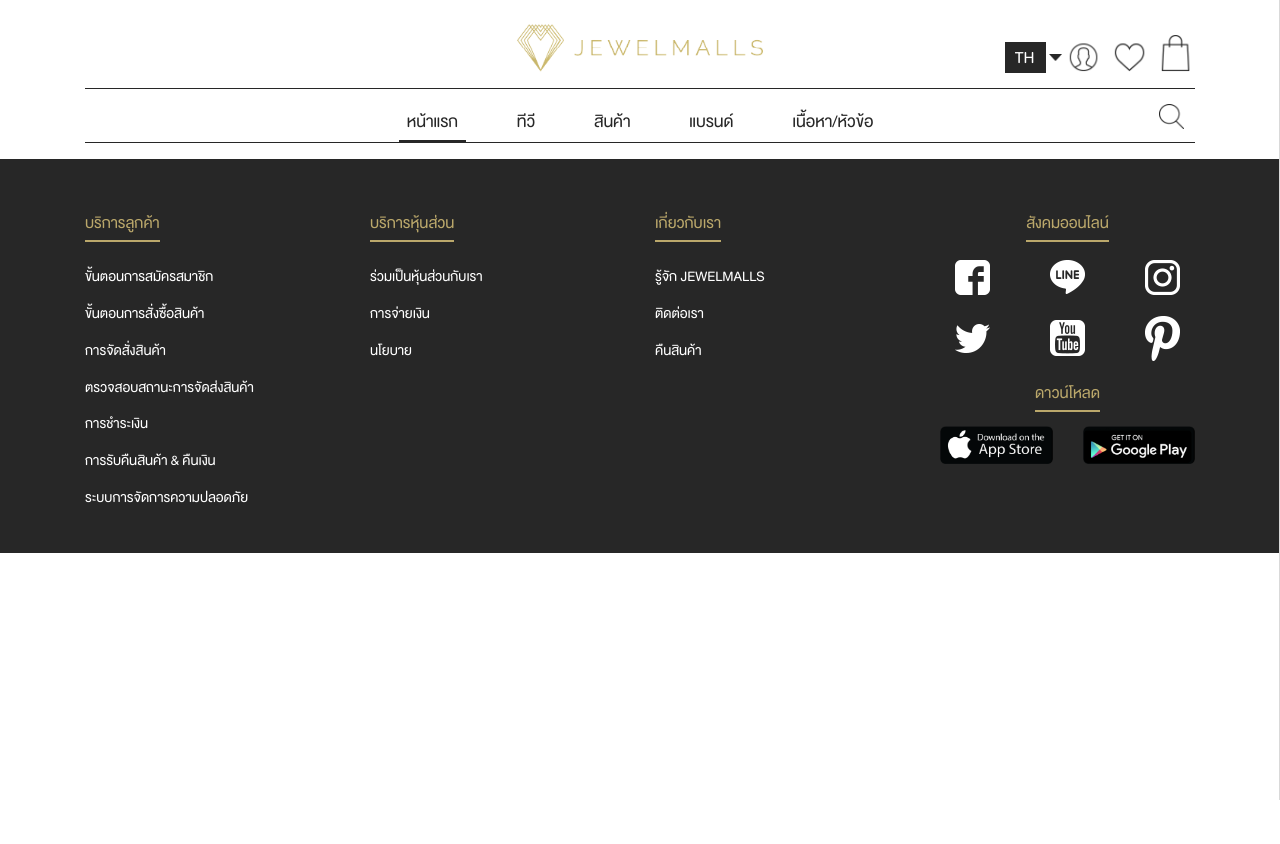
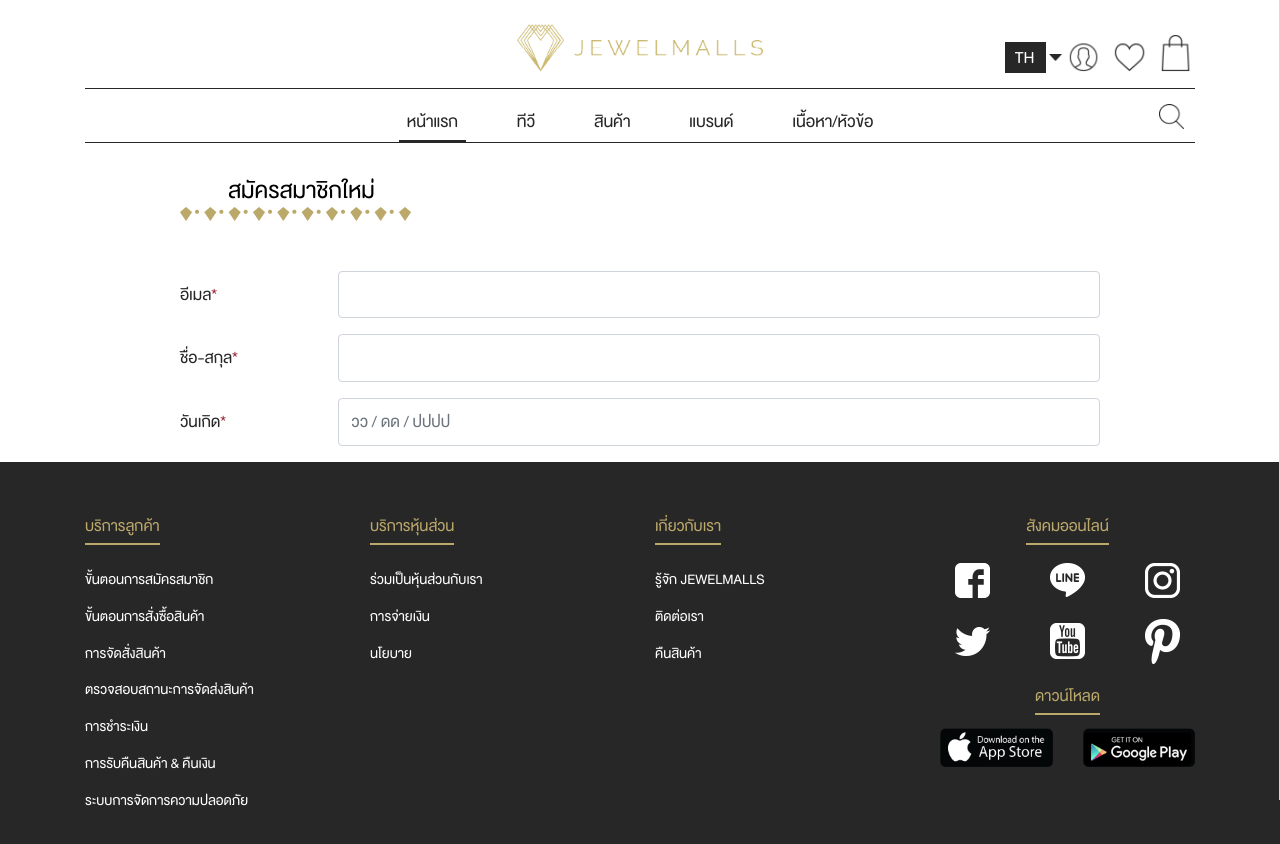
Before and after one commit to 2b-dev/jewelmalls, a website: page register.html in a window 1280 px wide. Before the commit the page ends 800 px from the top, so only its background shows below. Drawn offline with nearby package versions, Linux system fonts and the light colour scheme.

```diff
--- a/css/style.css
+++ b/css/style.css
@@ -2014,6 +2014,16 @@
   width: 80%;
   text-align: center;
 }
+.form-register label.col-form-label{
+  font-size: 1.4em;
+}
+.form-register label.col-form-label span{
+  color: #911524;
+}
+.form-register input.form-control{
+  font-size: 1.4em;
+  color: #bba86b;
+}
 @media (max-width: 699px) {
   header {
     padding-top: 0.5rem;
--- a/register.html
+++ b/register.html
@@ -627,7 +627,37 @@
     <section class="section-register mt-3 mt-md-5 mt-lg-3">
       <div class="container">
         <div class="row justify-content-center">
-
+          <div class="col-12 col-md-10">
+            <div class="row">
+              <div class="col-12 mt-3 mb-5 text-center d-flex justify-content-center justify-content-lg-start">
+                <p class="title-section under-line-flower">สมัครสมาชิกใหม่</p>
+              </div>
+              <div class="col-12">
+                <div class="form-group row form-register d-flex align-items-center">
+                  <label for="emailip" class="col-sm-2 col-form-label">อีเมล<span>*</span></label>
+                  <div class="col-sm-10">
+                    <input type="email" class="form-control" id="emailip" placeholder="">
+                  </div>
+                </div>
+              </div>
+              <div class="col-12">
+                <div class="form-group row form-register d-flex align-items-center">
+                  <label for="nameip" class="col-sm-2 col-form-label">ชื่อ-สกุล<span>*</span></label>
+                  <div class="col-sm-10">
+                    <input type="text" class="form-control" id="nameip" placeholder="">
+                  </div>
+                </div>
+              </div>
+              <div class="col-12">
+                <div class="form-group row form-register d-flex align-items-center">
+                  <label for="dateip" class="col-sm-2 col-form-label">วันเกิด<span>*</span></label>
+                  <div class="col-sm-10">
+                    <input type="text" class="form-control" id="dateip" placeholder="วว / ดด / ปปปป">
+                  </div>
+                </div>
+              </div>
+            </div>
+          </div>
         </div>
       </div>
     </section>
```
Also changed, not shown: pay.html (+15 -3 lines).
